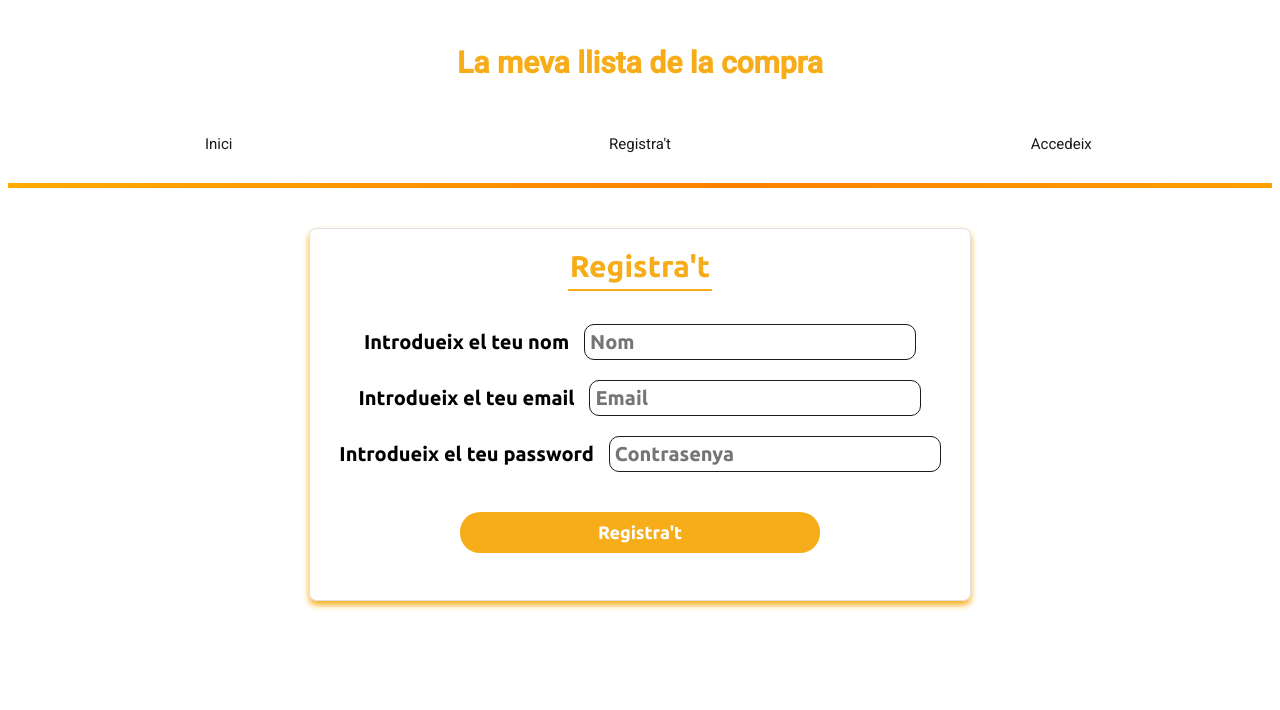
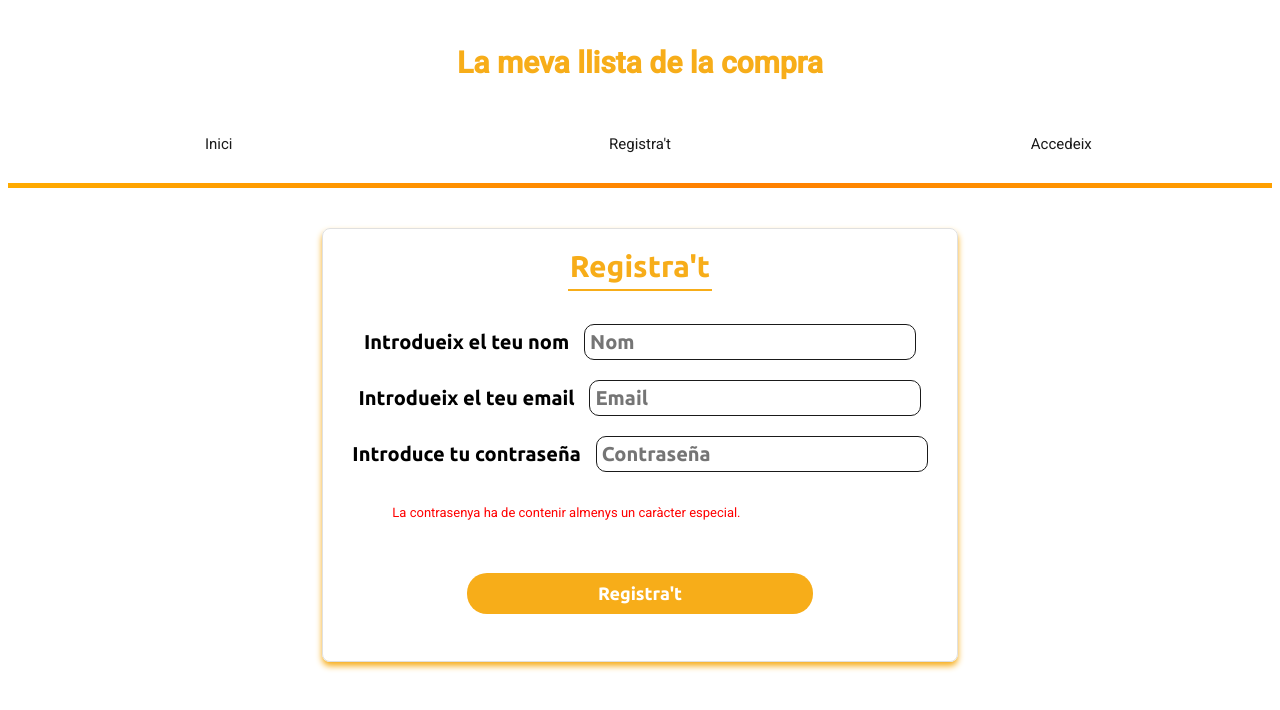
Before and after one commit to Ecm83/shoppingListSvelte, a Svelte app: page /register in a window 1280 px wide. Both pictures are taken after typing "Sample", "name@example.com", "Sample123" into the empty fields and a click on the button "Registra't". Shown: the top 710 px of the page. Built offline with nearby package versions, Linux system fonts and the light colour scheme.

Commit message:
password requirements implementes, user greeatings and solved  404 bug

```diff
--- a/index.html
+++ b/index.html
@@ -12,10 +12,10 @@
 
 <!-- Icons -->
     <link rel="stylesheet" href="https://fonts.googleapis.com/css2?family=Material+Symbols+Outlined:opsz,wght,FILL,GRAD@20..48,100..700,0..1,-50..200" />
+    <!-- <link rel="stylesheet" href="https://fonts.googleapis.com/css2?family=Material+Symbols+Outlined:opsz,wght,FILL,GRAD@20..48,100..700,0..1,-50..200" />
     <link rel="stylesheet" href="https://fonts.googleapis.com/css2?family=Material+Symbols+Outlined:opsz,wght,FILL,GRAD@20..48,100..700,0..1,-50..200" />
     <link rel="stylesheet" href="https://fonts.googleapis.com/css2?family=Material+Symbols+Outlined:opsz,wght,FILL,GRAD@20..48,100..700,0..1,-50..200" />
-    <link rel="stylesheet" href="https://fonts.googleapis.com/css2?family=Material+Symbols+Outlined:opsz,wght,FILL,GRAD@20..48,100..700,0..1,-50..200" />
-    <link rel="stylesheet" href="https://fonts.googleapis.com/css2?family=Material+Symbols+Outlined:opsz,wght,FILL,GRAD@20..48,100..700,0..1,-50..200" />
+    <link rel="stylesheet" href="https://fonts.googleapis.com/css2?family=Material+Symbols+Outlined:opsz,wght,FILL,GRAD@20..48,100..700,0..1,-50..200" /> -->
 
     <meta name="viewport" content="width=device-width, initial-scale=1.0" />
     <title>Vite + Svelte</title>
--- a/src/App.svelte
+++ b/src/App.svelte
@@ -10,6 +10,8 @@
   import Lists from "./views/Lists.svelte";
   import Register from "./views/Register.svelte";
   import NotFound from "./views/NotFound.svelte";
+
+  const path = window.location.href
 
 // import puppeteer from 'puppeteer';
 
@@ -72,7 +74,7 @@
     </Route>
 
     <Route path='*'>
-      <NotFound />
+      <NotFound location={path}/>
     </Route>
 
   </Router>
--- a/src/components/blueprints/buttons/Logout.svelte
+++ b/src/components/blueprints/buttons/Logout.svelte
@@ -1,9 +1,9 @@
 <script>
-  import { user } from "../../../stores/User";
+  import { list } from "../../../stores/userList";
   import { navigate } from "svelte-routing";
 
   const logout = () => {
-    user.setUser(null);
+    list.setUser(null);
     navigate('./login', { replace: true });
   }
 </script>
--- a/src/components/blueprints/inputs/Password.svelte
+++ b/src/components/blueprints/inputs/Password.svelte
@@ -1,15 +1,102 @@
 <script>
 // @ts-nocheck
 
-  import './inpStyles.css'
-  export let value = '';
+  import './inpStyles.css';
+  export let value
+  let isPasswordValid = false;
+  let passwordErrors = [];
 
   function handleChange(event) {
     value = event.target.value;
-    console.log(value)
+    validatePassword(value);
+  }
+
+
+  function validatePassword(password) {
+    const minLength = 8;
+    const hasUppercase = /[A-Z]/.test(password);
+    const hasLowercase = /[a-z]/.test(password);
+    const hasNumber = /[0-9]/.test(password);
+    const hasSpecialChar = /[!@#$%^&*()_+{}\[\]:;<>,.?~\\-]/.test(password);
+
+    passwordErrors = [];
+
+    // switch(true) {
+    //   case password.length < minLength:
+    //     passwordErrors.push('La contrasenya ha de tenir almenys 8 caràcters.')
+    //     break;
+
+    //   case !hasUppercase:
+    //     passwordErrors.push('La contrasenya ha de contenir almenys una majúscula.');
+    //     break;
+
+    //   case !hasLowercase:
+    //     passwordErrors.push('La contrasenya ha de contenir almenys una minúscula.');
+    //     break;
+
+    //   case !hasNumber:
+    //     passwordErrors.push('La contrasenya ha de contenir almenys un número.');
+    //     break;
+
+    //   case !hasSpecialChar:
+    //     passwordErrors.push('La contrasenya ha de contenir almenys un caràcter especial.');
+    //     break;
+    // }
+
+    if (password.length < minLength) {
+      passwordErrors.push('La contrasenya ha de tenir almenys 8 caràcters.');
+    }
+
+    if (!hasUppercase) {
+      passwordErrors.push('La contrasenya ha de contenir almenys una majúscula.');
+    }
+
+    if (!hasLowercase) {
+      passwordErrors.push('La contrasenya ha de contenir almenys una minúscula.');
+    }
+
+    if (!hasNumber) {
+      passwordErrors.push('La contrasenya ha de contenir almenys un número.');
+    }
+
+    if (!hasSpecialChar) {
+      passwordErrors.push('La contrasenya ha de contenir almenys un caràcter especial.');
+    }
+
+    isPasswordValid = passwordErrors.length === 0;
   }
 </script>
 
-<label>Introdueix el teu password
-  <input type="password" placeholder='Contrasenya' bind:value={value} on:input={handleChange} class=input/>
+<label>Introduce tu contraseña
+  <input
+    type="password"
+    placeholder="Contraseña"
+    bind:value={value}
+    class:input={isPasswordValid ? 'valid' : 'invalid'}
+    on:input={handleChange}
+  />
 </label>
+
+{#if passwordErrors.length > 0}
+  <div class="error">
+    <ul>
+      {#each passwordErrors as error (error)}
+        <li>{error}</li>
+      {/each}
+    </ul>
+  </div>
+{/if}
+
+
+<style>
+  li {
+    list-style: none;
+    text-align: left;
+  }
+
+  .error {
+    color: red;
+    font-family: var(--primary-font);
+    font-size: 1.3rem;
+  }
+</style>
--- a/src/components/navBar/NavBar.svelte
+++ b/src/components/navBar/NavBar.svelte
@@ -1,7 +1,7 @@
 <script>
   import './navBar.css'
   import { Link, navigate } from "svelte-routing";
-  import { user } from '../../stores/User';
+  import { user } from '../../stores/logedUser';
   import Logout from '../blueprints/buttons/Logout.svelte';
   import Hr from '../blueprints/others/Hr.svelte';
 
--- /dev/null
+++ b/src/stores/logedUser.js
@@ -0,0 +1,15 @@
+//@ts-nocheck
+import { writable } from "svelte/store";
+
+const logedUser = () => {
+  const { subscribe, set } = writable(null)
+
+  return {
+    subscribe,
+    setUser: (user) => {
+      set(user)
+    }
+  }
+}
+
+export const user = logedUser()
--- a/src/stores/User.js
+++ b/src/stores/userList.js
@@ -1,7 +1,7 @@
 //@ts-nocheck
 import { writable } from "svelte/store";
 
-const createUser = () => {
+const userList = () => {
   const { subscribe, set } = writable(null)
 
   return {
@@ -12,4 +12,5 @@ const createUser = () => {
   }
 }
 
-export const user = createUser()
+
+export const list = userList()
--- a/src/views/Edit.svelte
+++ b/src/views/Edit.svelte
@@ -1,5 +1,5 @@
 <script>
-  import { user } from "../stores/User";
+  import { user } from "../stores/logedUser.js";
   import { onMount } from "svelte";
   import { navigate } from "svelte-routing";
   import Text from "../components/blueprints/inputs/Text.svelte";
--- a/src/views/Lists.svelte
+++ b/src/views/Lists.svelte
@@ -1,14 +1,21 @@
 <script>
+  import { user } from "../stores/logedUser.js"
   // Recupera los datos del usuario del Local Storage
-  const userLocal = JSON.parse(localStorage.getItem('users'));
   let welcomeMessage = '';
 
-  // Verifica si se encontraron datos del usuario en el Local Storage
-  if (userLocal) {
-    welcomeMessage = `Hola ${userLocal.nameValue}, bienvenido a nuestra aplicación.`;
+  user.subscribe((value) => {
+    if (user) {
+    console.log('user en pagina edit', user);
+    welcomeMessage = `Hola ${value.name}, bienvenido a nuestra aplicación.`;
   } else {
     welcomeMessage = 'Bienvenido a nuestra aplicación. Inicia sesión para obtener una experiencia personalizada.';
   }
+  });
+
+  console.log('user lists page', user);
+  // Verifica si se encontraron datos del usuario en el Local Storage
+
+
 </script>
 
 <p>{welcomeMessage}</p>
--- a/src/views/Login.svelte
+++ b/src/views/Login.svelte
@@ -1,13 +1,13 @@
 <script>
   //@ts-nocheck
   import SubmitButton from '../components/blueprints/buttons/SubmitButton.svelte';
-  import { user } from '../stores/User';
+  import { user } from '../stores/logedUser.js';
   import { navigate } from 'svelte-routing';
   import Form from '../components/blueprints/forms/Form.svelte';
   import Email from '../components/blueprints/inputs/Email.svelte';
   import Password from '../components/blueprints/inputs/Password.svelte';
 
-  let emailValue = '';
+  let emailValue = ''
   let passwordValue = '';
   let error = null;
 
@@ -20,8 +20,14 @@
     // Recupera la lista de usuarios desde localStorage
     const users = JSON.parse(localStorage.getItem('users'));
 
+    console.log('Users from localStorage:', users);
+
     // Verifica si el usuario y contraseña coinciden con algún usuario almacenado
-    const foundUser = users.find((user) => user.emailValue === emailValue && user.passwordValue === passwordValue);
+    const foundUser = users.find((user) => {
+      return user.email.toLowerCase() === emailValue.toLowerCase() && user.password === passwordValue;
+    });
+
+    console.log('Found User:', foundUser);
 
     if (foundUser) {
       user.setUser(foundUser); // Establece el usuario actual
@@ -31,6 +37,8 @@
       error = 'Credencials incorrectes'; // Muestra un mensaje de error si no se encuentra el usuario
     }
   }
+
+
 </script>
 
 <Form legend={"Accedeix"} handleSubmit={processForm}>
--- a/src/views/Register.svelte
+++ b/src/views/Register.svelte
@@ -18,22 +18,22 @@
     error = null; // Restablece el error a nulo antes de la validación
 
     if (!nameValue.trim() || !emailValue.trim() || !passwordValue.trim()) {
-      error = 'Tots els camps són obligatoris';
+      error = 'Tots els camps son obligatoris';
       return;
     }
 
     // Crea un nuevo objeto 'user' con los valores actuales del formulario
     const newUser = {
-      nameValue,
-      passwordValue,
-      emailValue,
+      name: nameValue,
+      password: passwordValue,
+      email: emailValue,
     };
-
+    console.log(newUser.password);
     // Agrega el nuevo 'user' al array 'users'
     users.push(newUser);
-    console.log(users);
-
-    localStorage.setItem('users', JSON.stringify(users))
+    console.log("newUser:", newUser)
+    // Guarda el array 'users' en localStorage después de convertirlo a una cadena JSON
+    localStorage.setItem('users', JSON.stringify(users));
 
     // Reinicia los valores del formulario
     nameValue = '';
```
